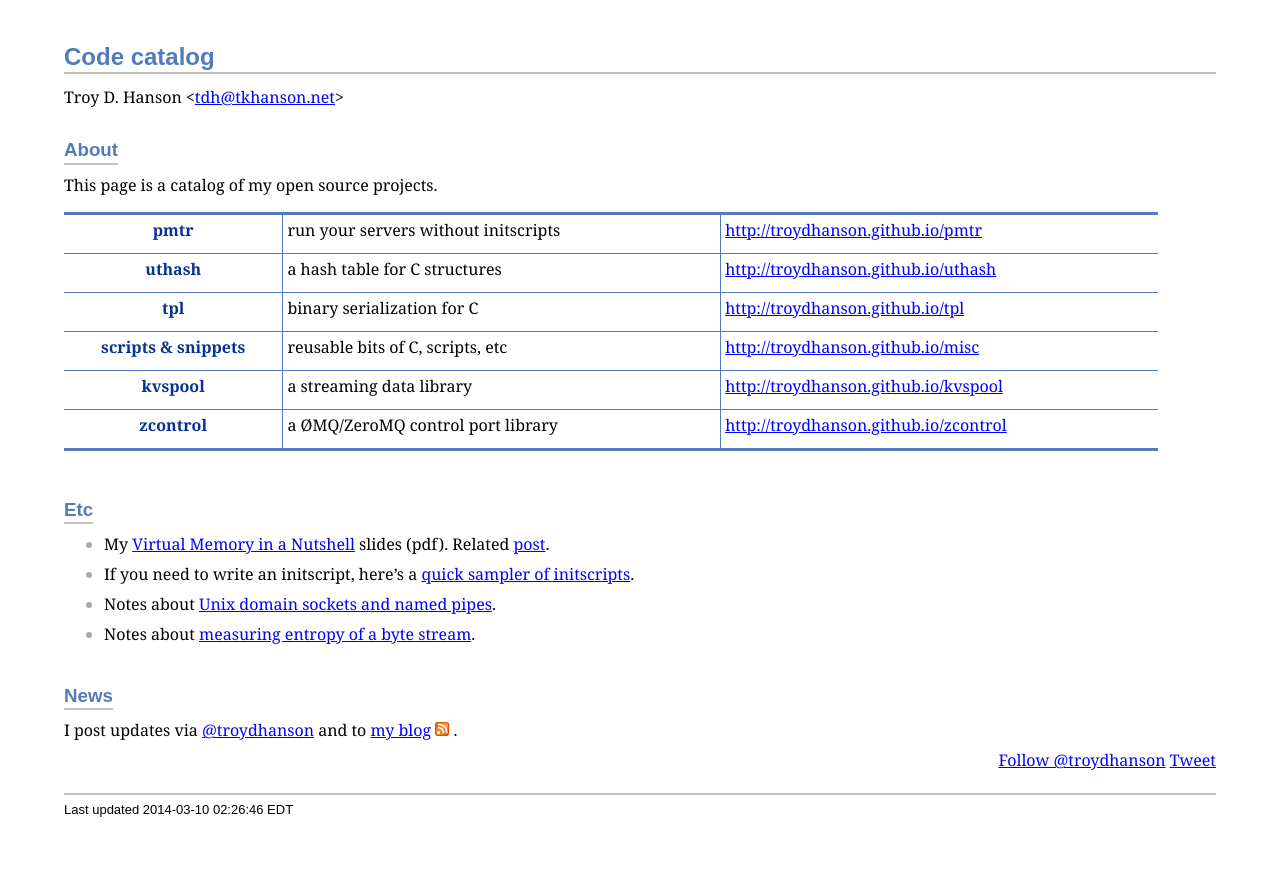
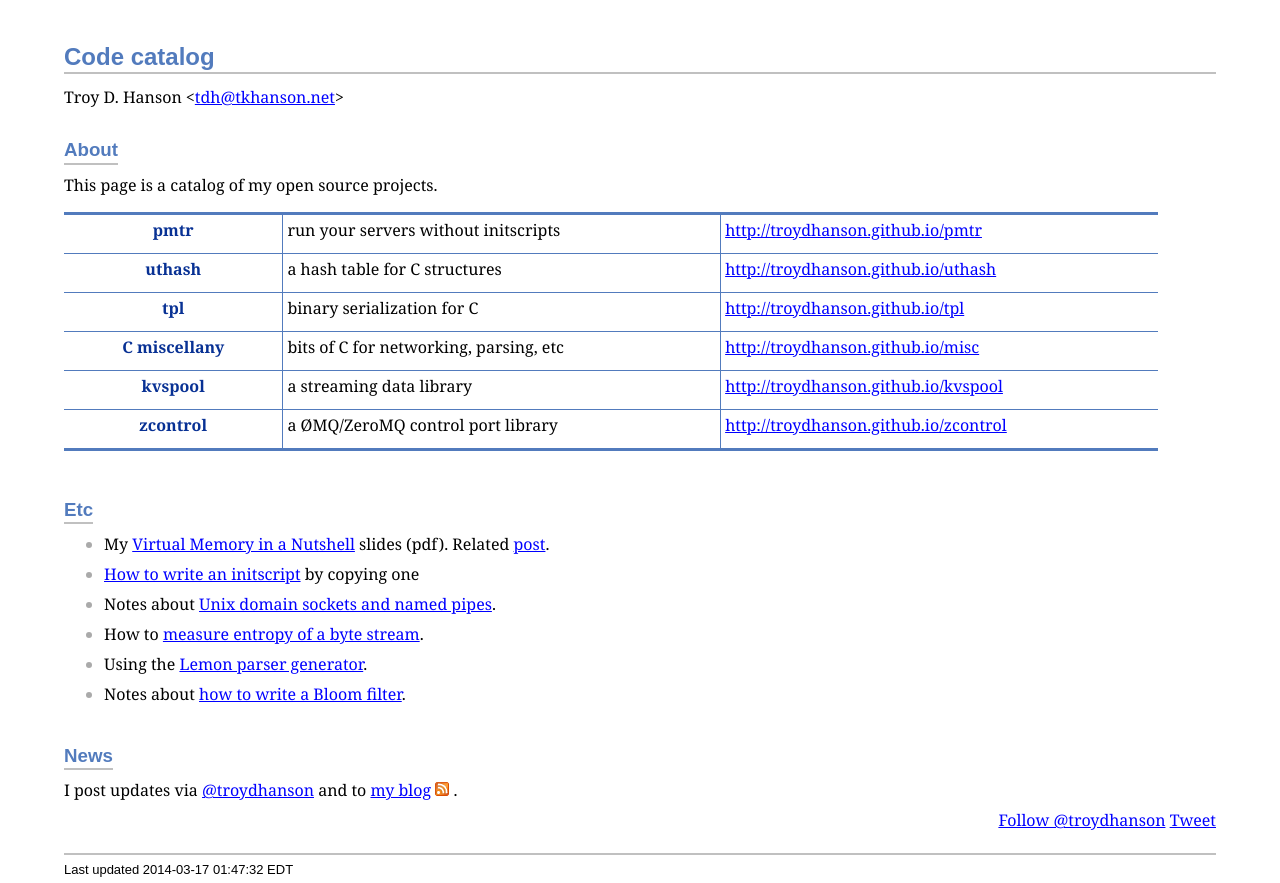
Before and after one commit to troydhanson/troydhanson.github.io, a plain HTML site: page index.html in a window 1280 px wide. Before the commit the page ends 823 px from the top, so only its background shows below. Drawn offline with Linux system fonts and the light colour scheme.

Commit message:
add links

```diff
--- a/index.html
+++ b/index.html
@@ -769,8 +769,8 @@ width:95%;
 <td class="tableblock halign-left valign-top" ><p class="tableblock"><a href="http://troydhanson.github.io/tpl">http://troydhanson.github.io/tpl</a></p></td>
 </tr>
 <tr>
-<td class="tableblock halign-center valign-top" ><p class="tableblock"><strong>scripts &amp; snippets</strong></p></td>
-<td class="tableblock halign-left valign-top" ><p class="tableblock">reusable bits of C, scripts, etc</p></td>
+<td class="tableblock halign-center valign-top" ><p class="tableblock"><strong>C miscellany</strong></p></td>
+<td class="tableblock halign-left valign-top" ><p class="tableblock">bits of C for networking, parsing, etc</p></td>
 <td class="tableblock halign-left valign-top" ><p class="tableblock"><a href="http://troydhanson.github.io/misc">http://troydhanson.github.io/misc</a></p></td>
 </tr>
 <tr>
@@ -796,7 +796,7 @@ My <a href="virtual_memory.pdf">Virtual Memory in a Nutshell</a> slides (pdf). R
 </li>
 <li>
 <p>
-If you need to write an initscript, here&#8217;s a <a href="http://troydhanson.github.io/misc/initscripts.html">quick sampler of initscripts</a>.
+<a href="http://troydhanson.github.io/misc/initscripts.html">How to write an initscript</a> by copying one
 </p>
 </li>
 <li>
@@ -806,7 +806,17 @@ Notes about <a href="http://troydhanson.github.io/misc/Unix_domain_sockets.html"
 </li>
 <li>
 <p>
-Notes about <a href="http://troydhanson.github.io/misc/Entropy.html">measuring entropy of a byte stream</a>.
+How to <a href="http://troydhanson.github.io/misc/Entropy.html">measure entropy of a byte stream</a>.
+</p>
+</li>
+<li>
+<p>
+Using the <a href="http://troydhanson.github.io/misc/lemon_notes.html">Lemon parser generator</a>.
+</p>
+</li>
+<li>
+<p>
+Notes about <a href="http://troydhanson.github.io/misc/bloom.html">how to write a Bloom filter</a>.
 </p>
 </li>
 </ul></div>
@@ -829,7 +839,7 @@ Notes about <a href="http://troydhanson.github.io/misc/Entropy.html">measuring e
 <div id="footnotes"><hr></div>
 <div id="footer">
 <div id="footer-text">
-Last updated 2014-03-10 02:26:46 EDT
+Last updated 2014-03-17 01:47:32 EDT
 </div>
 </div>
 </body>
```
Also changed, not shown: index.txt.
